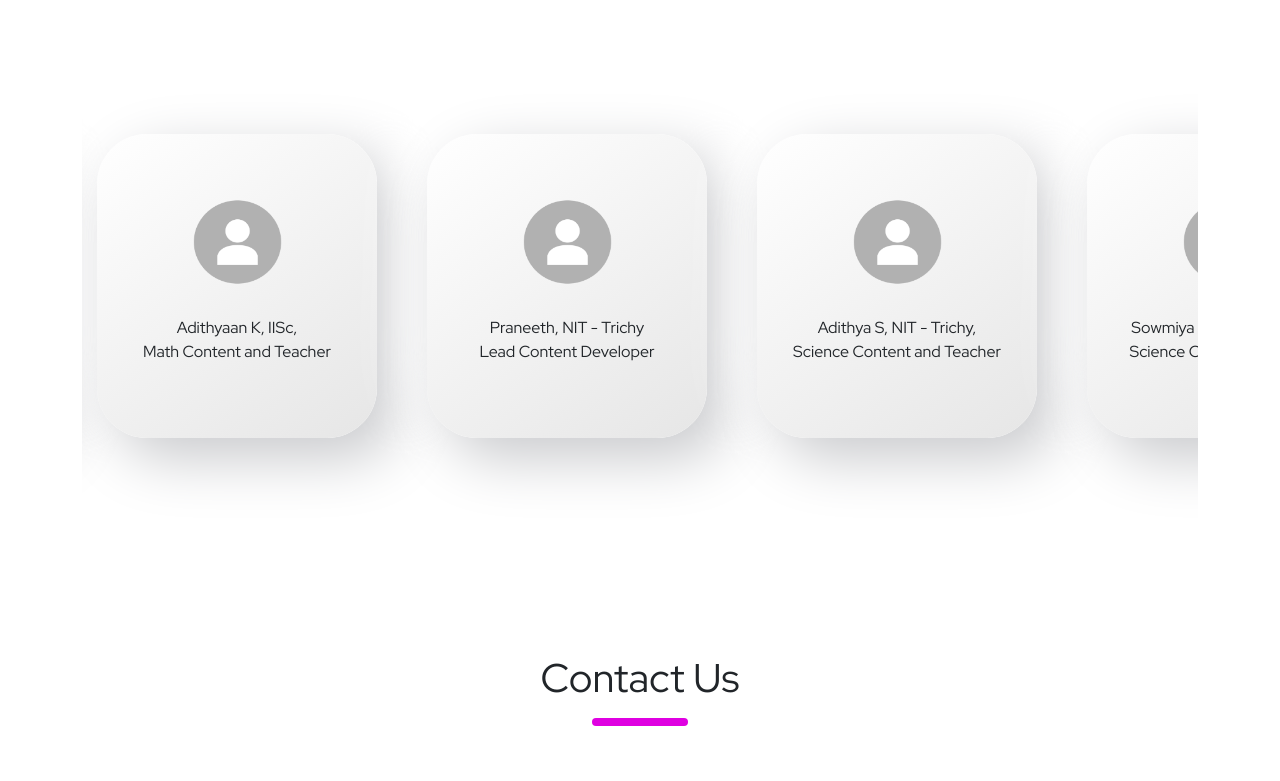
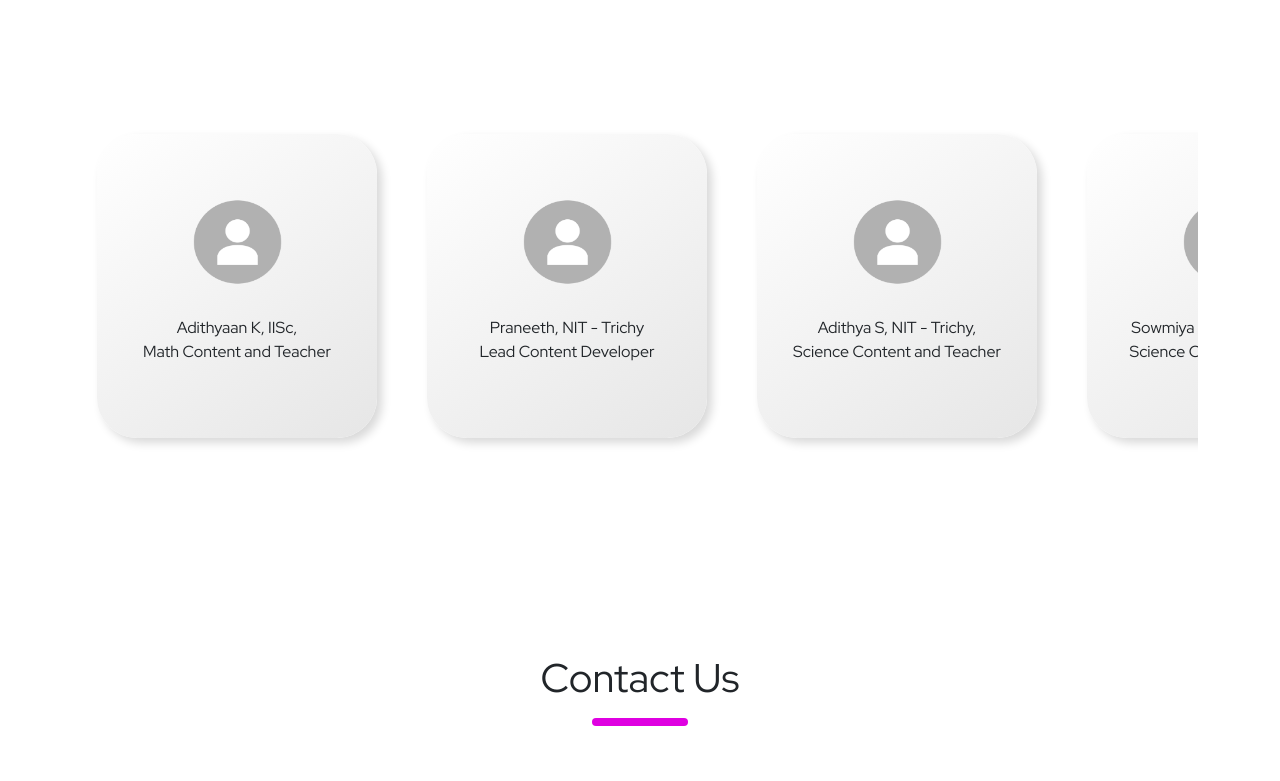
Before and after one commit to bringeraj-lb/LbWebsite, a plain HTML site: page index.html in a window 1280 px wide. Shown: the part 4580-5361 px from the top of the page. Drawn offline with nearby package versions, Linux system fonts and the light colour scheme.

Commit message:
Reduced team cards shadow

```diff
--- a/asset/css/style.css
+++ b/asset/css/style.css
@@ -178,12 +178,10 @@ body {
   width: 105px;
 }
 .team-img-card {
-  border-radius: 50px;
+  border-radius: 40px;
   min-height: 38vh;
   background: linear-gradient(145deg, #ffffff, #e6e6e6);
-  /* box-shadow: 11px 11px 25px #dddee2, -11px -11px 25px #f9fafe; */
-  box-shadow: 20px 20px 60px #c8c9cc, -20px -20px 60px #ffffff;
-  /* box-shadow: 28px 28px 60px #c7c7c7, -28px -28px 60px #ffffff; */
+  box-shadow: 5px 5px 10px #d9d9d9, -5px -5px 10px #ffffff;
 }
 .sec-height {
   max-height: calc(100vh);
```
